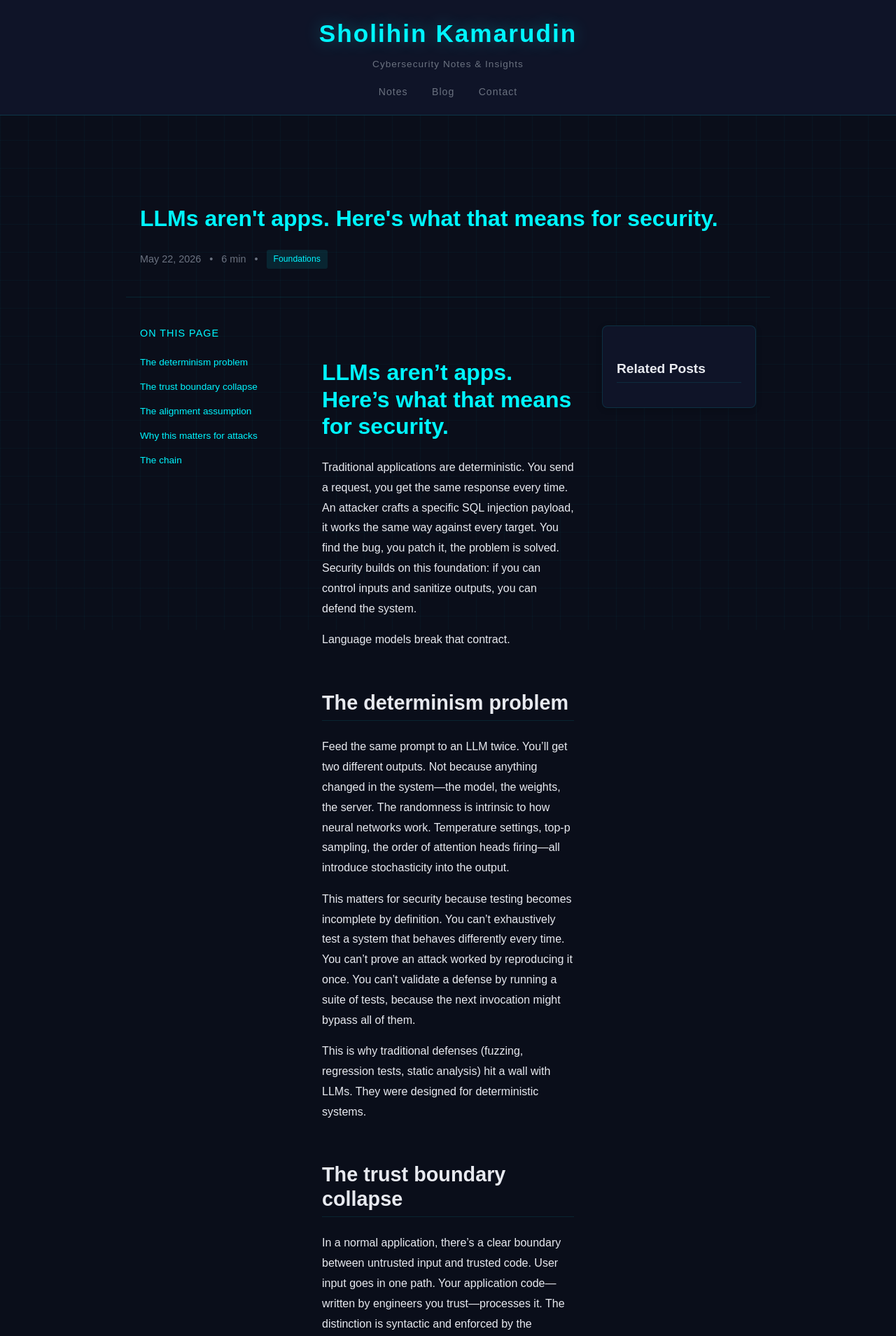
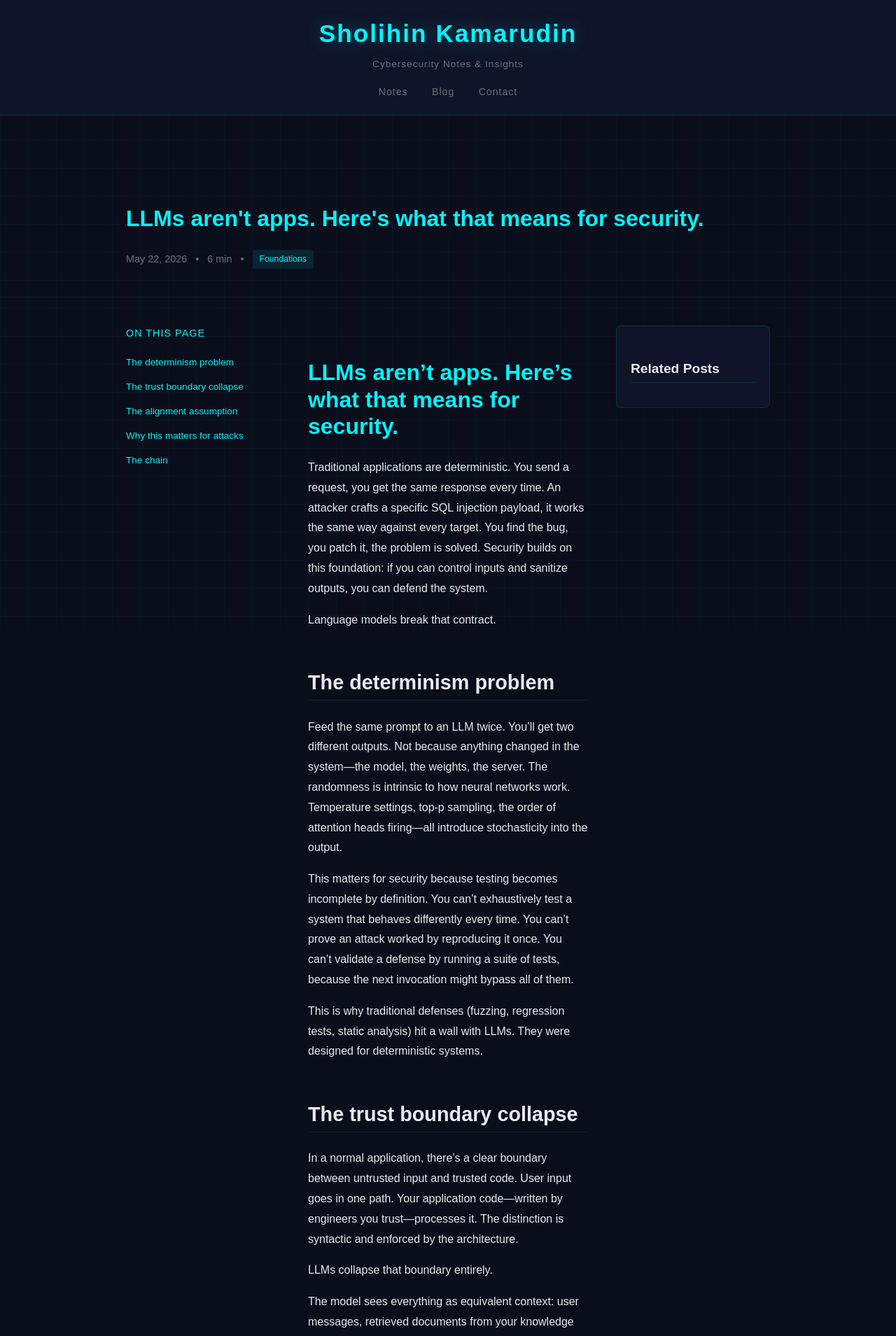
Before and after one commit to sholihinK/sholihinK.github.io, a Jekyll site: the page built from _posts/2026-05-22-llms-arent-apps.md, in a window 1280 px wide. Shown: the top 1909 px of the page at 70% size. Built offline with Jekyll 4.4.1, drawn with Linux system fonts in a browser that asks for light colours; nearby versions of some CDN libraries; some web fonts are replaced.

Commit message:
Fix: Remove double-wrapper on post pages for proper alignment
Post pages were rendering with nested .wrapper divs (one from default.html,
one from post.html), causing 40px of padding instead of 20px and misaligning
content from the site header. Now post pages skip the outer wrapper and let
their inner .wrapper divs handle centering at 960px max-width with proper
20px padding alignment.

```diff
--- a/_layouts/default.html
+++ b/_layouts/default.html
@@ -29,9 +29,13 @@
     </header>
 
     <main class="page-content">
-        <div class="wrapper">
+        {% if page.layout == 'post' %}
             {{ content }}
-        </div>
+        {% else %}
+            <div class="wrapper">
+                {{ content }}
+            </div>
+        {% endif %}
     </main>
 
     <footer class="site-footer">
```
